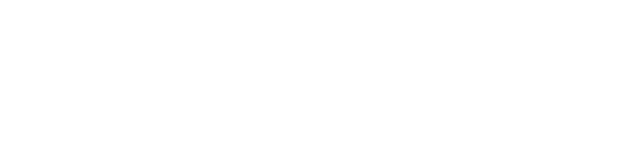
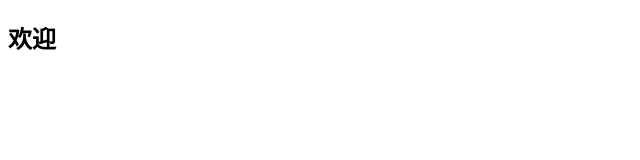
Before and after one commit to WangHang1105/demo, a plain HTML site: page index.html in a window 1280 px wide. Shown: the whole page, without its empty margins (0-640 px from the left). Drawn offline with Linux system fonts and the light colour scheme.

Commit message:
为首页头部添加内容

```diff
--- a/index.html
+++ b/index.html
@@ -7,7 +7,9 @@
   <title>Document</title>
 </head>
 <body>
-  <header></header>
+  <header>
+    <h2>欢迎</h2>
+  </header>
   <section></section>
   <footer></footer>
 </body>
```
